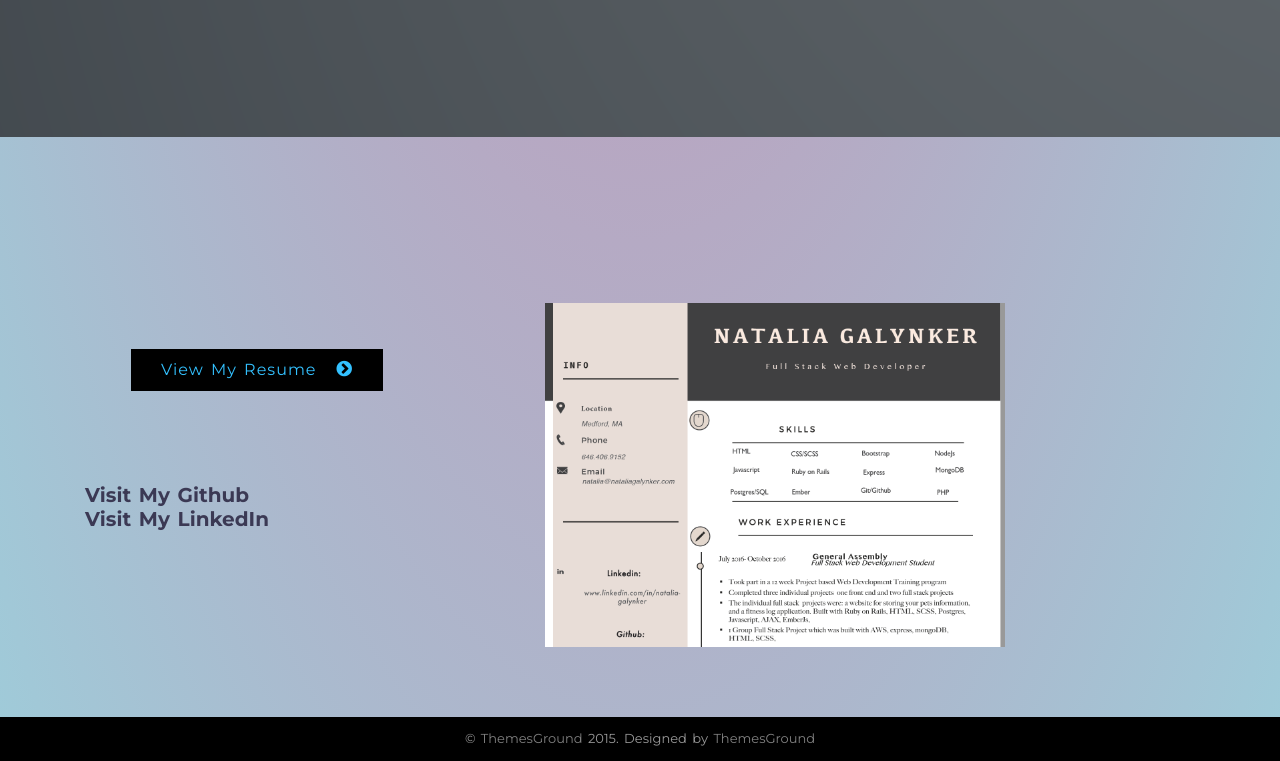
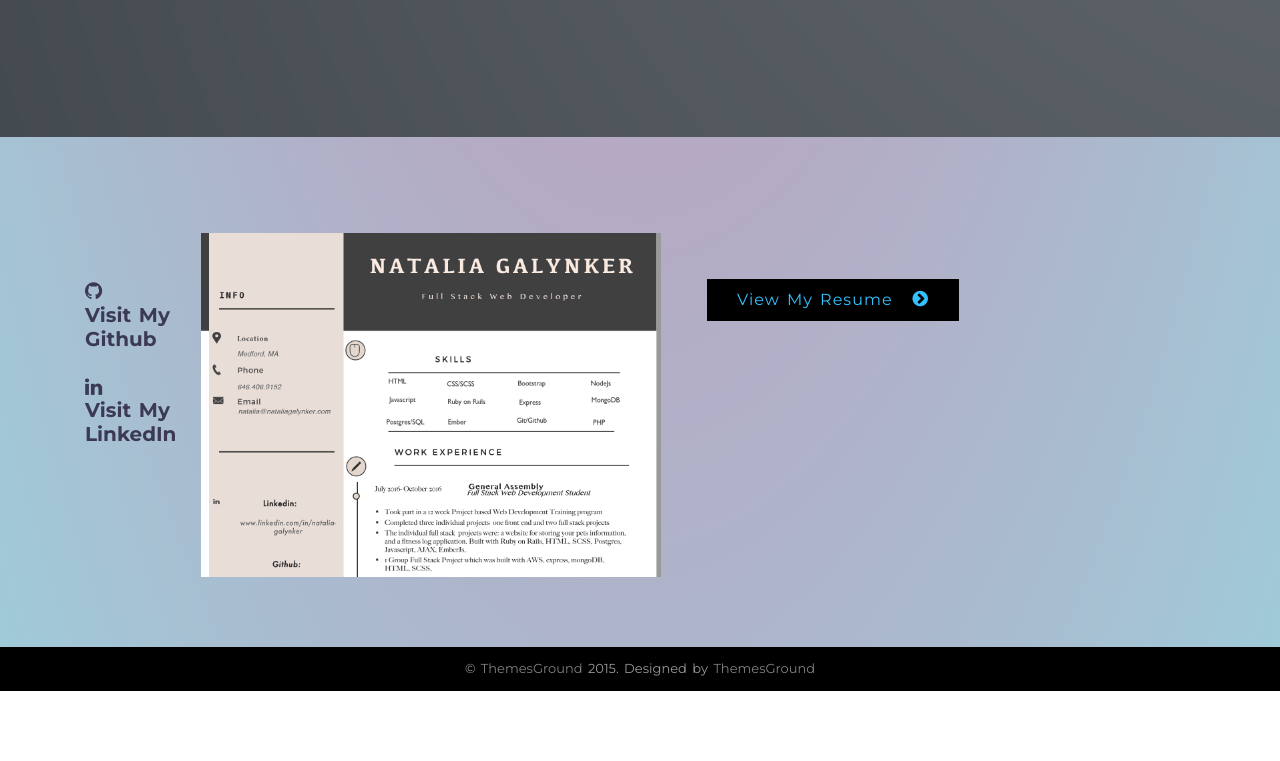
Before and after one commit to natGalynker/portfolio, a website built with webpack: page index.html in a window 1280 px wide. Shown: the part 3672-4433 px from the top of the page. After the commit the page ends 4363 px from the top, so only its background shows below. Built offline with nearby package versions, Linux system fonts and the light colour scheme.

Commit message:
Update resume section
upload most current resume
change how the resume tab gets launched

```diff
--- a/css/style.css
+++ b/css/style.css
@@ -127,6 +127,12 @@ h4 {
 .project-title {
   font-size: 22px;
   margin: 5%;
+}
+
+
+.linked-icon {
+  align-items: center !important;
+
 }
 .st-member-info::after {
   content:"";
--- a/index.html
+++ b/index.html
@@ -338,29 +338,37 @@
 	</section>
 	<section>
 
-		<section class="portfolio" id="portfolio">
-			<a href="#"></a>
 			<section class="contact" id="contact">
 				<div class="container">
 					<div class="col-xs-10">
 						<!-- <div class= "col-xs-4"> -->
+
 						<figure class="portfolio-item">
+								<a target="_blank" href="photos/N-Resume2016.pdf" class="btn btn-main resume-btn pull-right"> View My Resume</a>
 							<img src="photos/Natalia-Portfolio-IMG.jpg" alt="" class="resume-img" />
 								<div class="resume-container">
 									<p class="resume-test"></p>
 							</figure>
 									<!-- <a href="photos/Natalia-Resume.pdf" class="btn btn-main resume-btn">View Resume</a> -->
-									<a target="_blank" href="photos/N-Resume2016.pdf" class="btn btn-main resume-btn"> View My Resume</a>
 
 						<!-- </div> -->
 						<div class="social-links">
 							<!-- <br>
 							 <a target="_blank" href="https://www.linkedin.com/in/natalia-galynker">Visit My LinkedIn</a> -->
 							<br></br>
-							<a target="_blank" href="https://github.com/natGalynker">Visit My Github</a>
-							<br>
-							<a target="_blank" href="https://www.linkedin.com/in/natalia-galynker">Visit My LinkedIn</a>
-							<br></br>
+
+							<!-- <li><a target="_blank" href="https://www.linkedin.com/in/natalia-galynker" class="linkedin"
+								data-toggle="tooltip" data-placement="top" title="LinkedIn"><i class="fa fa-linkedin"></i></a></li>
+							<li><a target="_blank" href="https://github.com/natGalynker" class="github"
+								data-toggle="tooltip" data-placement="top" title="Github"><i class="fa fa-github"></i></a></li> -->
+							<li><i class="fa fa-github offset"></i>
+								<br>
+								<a target="_blank" href="https://github.com/natGalynker">Visit My Github</a></li>
+							<br><span></span>
+							<li><i class="fa fa-linkedin linked-icon"></i>
+								<br
+									<li><a target="_blank" href="https://www.linkedin.com/in/natalia-galynker">Visit My LinkedIn</a></li>
+								<br><span></span>
 						</div>
 						</div>
 					</div>
```
Also changed, not shown: 1 other file.
